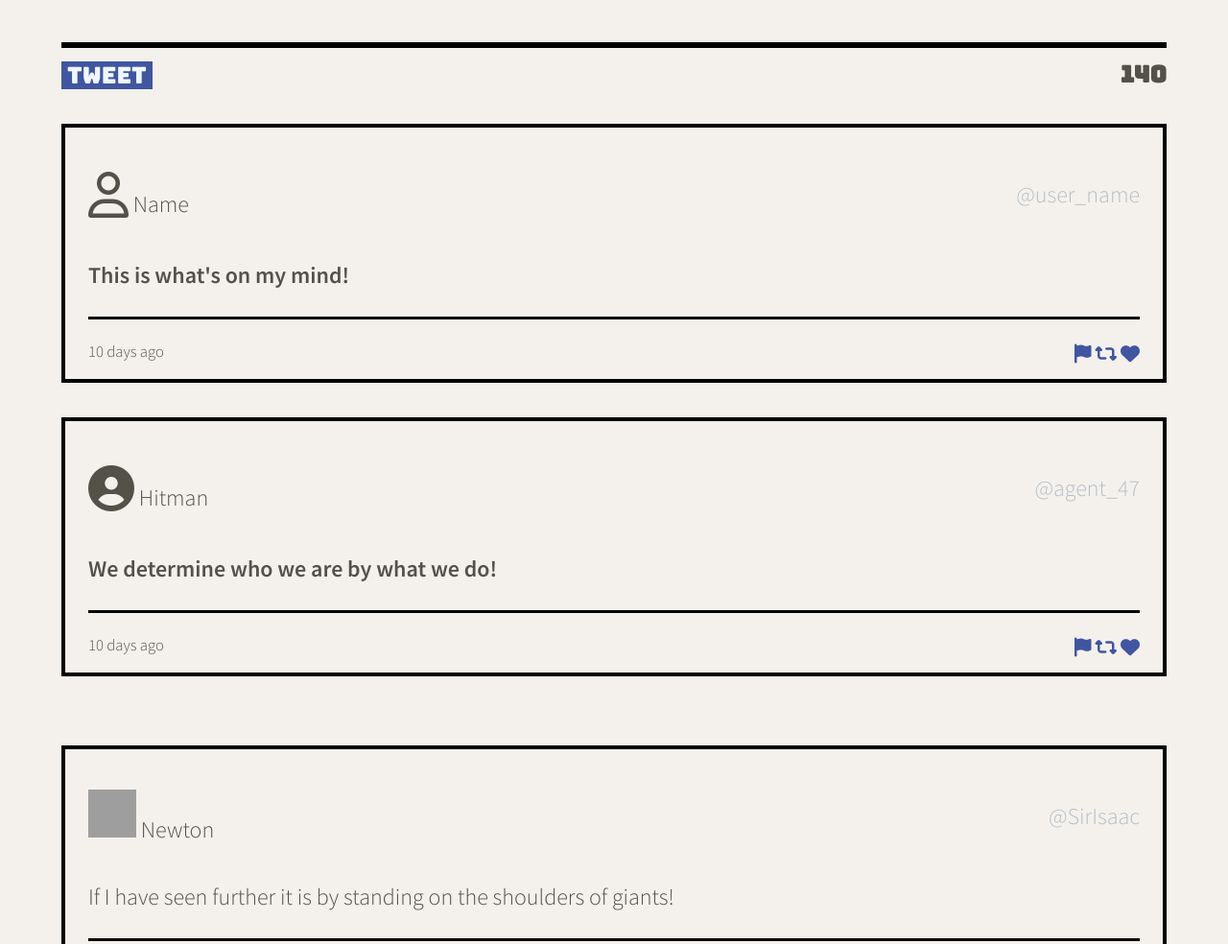
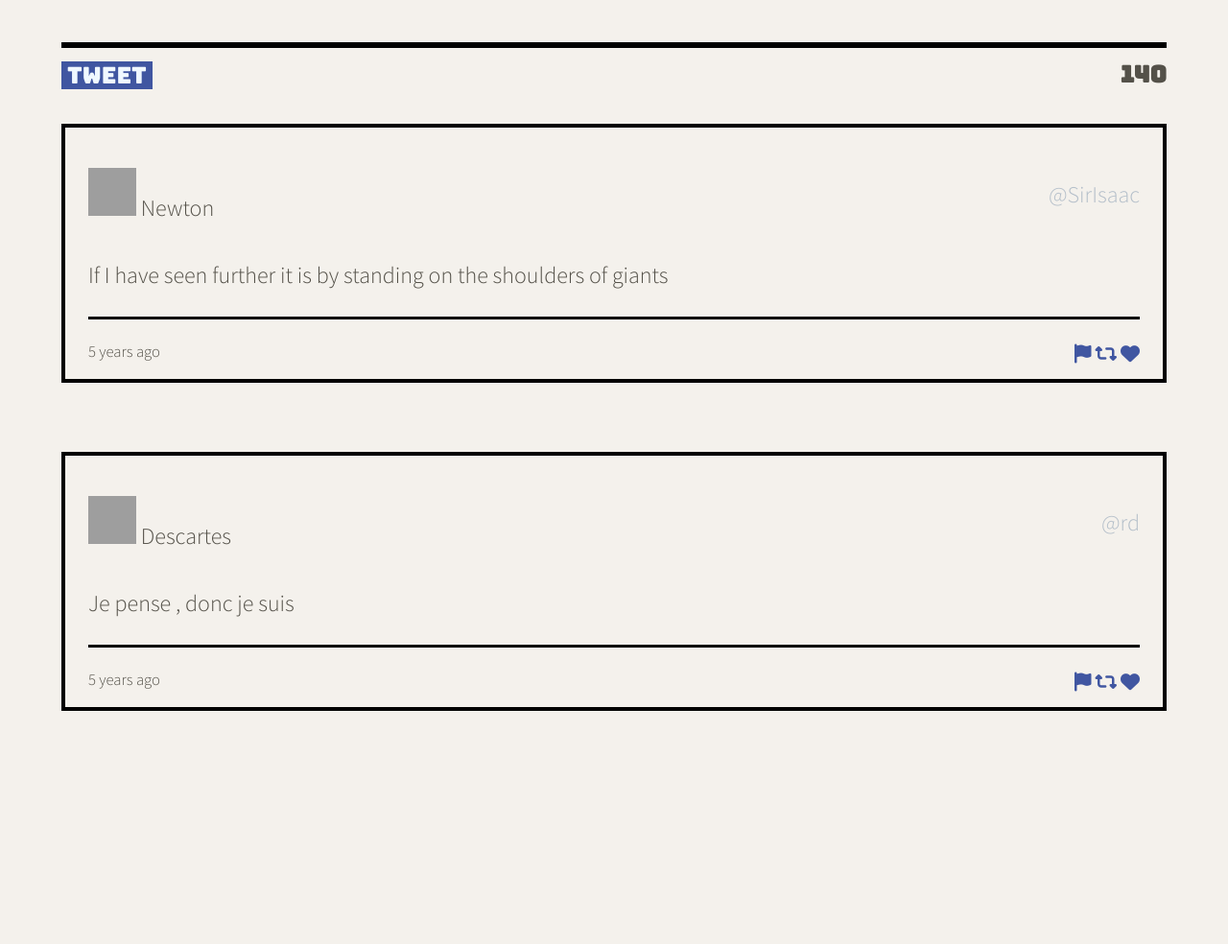
Before and after one commit to nati047/tweeter, a website: page public/index.html in a window 1280 px wide. Shown: the part 660-1644 px from the top of the page at 96% size. After the commit the page ends 1437 px from the top, so only its background shows below. Drawn offline with nearby package versions, Linux system fonts and the light colour scheme; grey boxes are pictures that could not be loaded.

Commit message:
render tweets dynamiclly from js file

```diff
--- a/public/index.html
+++ b/public/index.html
@@ -62,36 +62,6 @@
             <output name="counter" class="counter" for="tweet-text">140</output>
           </div>
         </form>
-        <article class="tweets-container">
-          <header class="tweet-header">
-            <div class="name"><i class="fa fa-user-o fa-2x" aria-hidden="true"></i>&nbsp;Name</div>
-            <h4 class="user-name">@user_name</h4>
-          </header>
-          <p calss="a-tweet" >This is what's on my mind!</p>
-          <footer class="foot-text">
-            <div class="time-stamp">10 days ago</div>
-            <div class="icons">
-              <i class="fa fa-flag" aria-hidden="true"></i>
-              <i class="fa fa-retweet" aria-hidden="true"></i>
-              <i class="fa fa-heart" aria-hidden="true"></i>
-            </div>
-          </footer>
-        </article>
-        <article class="tweets-container">
-          <header class="tweet-header">
-            <div class="name"><i class="fa fa-user-circle fa-2x" aria-hidden="true"></i>&nbsp;Hitman</div>
-            <h4 class="user-name">@agent_47</h4>
-          </header>
-          <p calss="a-tweet" >We determine who we are by what we do!</p>
-          <footer class="foot-text">
-            <div class="time-stamp">10 days ago</div>
-            <div class="icons">
-              <i class="fa fa-flag" aria-hidden="true"></i>
-              <i class="fa fa-retweet" aria-hidden="true"></i>
-              <i class="fa fa-heart" aria-hidden="true"></i>
-            </div>
-          </footer>
-        </article>
       </section>
    </main>
 
--- a/public/scripts/client.js
+++ b/public/scripts/client.js
@@ -33,18 +33,37 @@ $(document).ready(function () {
     return $tweet;
   };
 
-  const tweetData = {
+  const data = [
+    {
       "user": {
         "name": "Newton",
-      "avatars": "https://i.imgur.com/73hZDYK.png",
+        "avatars": "https://i.imgur.com/73hZDYK.png"
+        ,
         "handle": "@SirIsaac"
       },
       "content": {
-      "text": "If I have seen further it is by standing on the shoulders of giants!"
+        "text": "If I have seen further it is by standing on the shoulders of giants"
       },
       "created_at": 1461116232227
+    },
+    {
+      "user": {
+        "name": "Descartes",
+        "avatars": "https://i.imgur.com/nlhLi3I.png",
+        "handle": "@rd" },
+      "content": {
+        "text": "Je pense , donc je suis"
+      },
+      "created_at": 1461113959088
     }
+  ];
 
-  const $tweets = createTweetElement(tweetData);
-  $(".new-tweet").append($tweets);
+const renderTweets = function(tweetsArr) {
+  for( let tweet of tweetsArr) {
+    let $tweetArticle = createTweetElement(tweet);
+    $(".new-tweet").append($tweetArticle);
+  }
+};
+
+renderTweets(data);
 });
--- a/server/data-files/initial-tweets.json
+++ b/server/data-files/initial-tweets.json
@@ -8,7 +8,7 @@
     "content": {
       "text": "If I have seen further it is by standing on the shoulders of giants"
     },
-    "created_at": 1637006598539
+    "created_at": 1637007102882
   },
   {
     "user": {
@@ -19,6 +19,6 @@
     "content": {
       "text": "Je pense , donc je suis"
     },
-    "created_at": 1637092998539
+    "created_at": 1637093502882
   }
 ]
```
Lines whose indentation alone changed are shown as unchanged.
